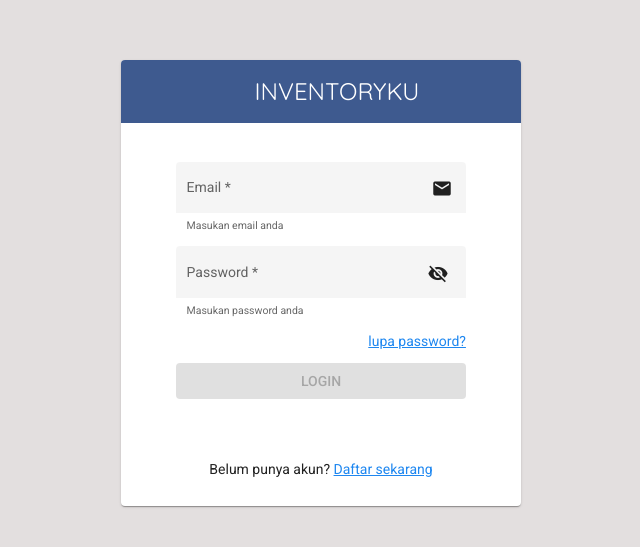
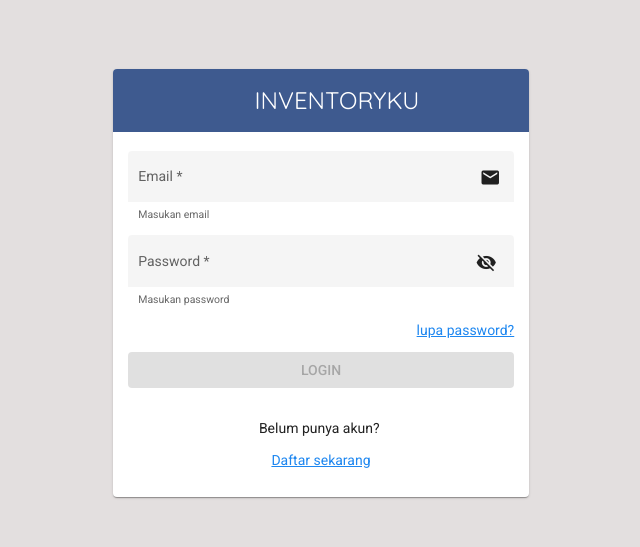
Before and after one commit to sagitadhyar/Personal-Project, an Angular app: page /login in a window 1280 px wide. Shown: the part 117-664 px from the top of the page, without its empty margins (319-959 px from the left). Built offline with nearby package versions, Linux system fonts and the light colour scheme.

Commit message:
mengurangi margin dan padding agar tampilan bagus di layar kecil

```diff
--- a/src/app/auth/forgot-password/forgot-password.component.html
+++ b/src/app/auth/forgot-password/forgot-password.component.html
@@ -5,7 +5,7 @@
         </mat-card-header>
         <mat-progress-bar [ngStyle]="{'visibility':isLoading==true ? 'visible' : 'hidden'}" mode="indeterminate"></mat-progress-bar>
         <mat-card-content class="uk-padding-small">
-            <form [formGroup]="forgotForm" (ngSubmit)="onSubmit()" class="login-form uk-flex uk-flex-column uk-margin-top uk-padding uk-padding-remove-vertical">
+            <form [formGroup]="forgotForm" (ngSubmit)="onSubmit()" class="login-form uk-flex uk-flex-column">
                 <!-- Input Email -->
                 <mat-form-field appearance="fill">
                     <mat-label>Email</mat-label>
@@ -52,9 +52,9 @@
 
                 <button mat-flat-button color="primary" type="submit" class="uk-flex uk-flex-right">Reset Password</button>
 
-                <mat-error class="uk-width-1-1 uk-text-center uk-margin-top">&nbsp; {{errorMsg}} &nbsp;</mat-error>
+                <mat-error class="uk-width-1-1 uk-text-center uk-margin-small-top">{{errorMsg}}</mat-error>
 
-                <div class="uk-flex uk-flex-center uk-margin-large-top uk-inline">
+                <div class="uk-flex uk-flex-center uk-margin-small-top uk-inline">
                     <p> kembali ke &nbsp;<a routerLink="/login"><u>Halaman Login</u></a></p>
                 </div>
             </form>
--- a/src/app/auth/login/login.component.html
+++ b/src/app/auth/login/login.component.html
@@ -1,17 +1,17 @@
-<div class="uk-flex uk-flex-middle uk-flex-center uk-height-viewport uk-padding" style="background-color: #E3DFDF;">
+<div class="uk-flex uk-flex-middle uk-flex-center uk-height-viewport uk-padding-small" style="background-color: #E3DFDF;">
     <mat-card class="uk-width-1-3@m uk-width-1-2@s uk-padding-remove">
         <mat-card-header class="uk-flex uk-flex-center uk-padding-small uk-padding-remove-horizontal uk-padding-remove-bottom">
             <h2 class="app-title">{{title}}</h2>
         </mat-card-header>
         <mat-progress-bar [ngStyle]="{'visibility':isLoading==true ? 'visible' : 'hidden'}" mode="indeterminate"></mat-progress-bar>
         <mat-card-content class="uk-padding-small">
-            <form [formGroup]="loginForm" (ngSubmit)="onSubmit()" class="login-form uk-flex uk-flex-column uk-margin-top uk-padding uk-padding-remove-vertical">
+            <form [formGroup]="loginForm" (ngSubmit)="onSubmit()" class="login-form uk-flex uk-flex-column ">
                 <!-- Input Email -->
                 <mat-form-field appearance="fill">
                     <mat-label>Email</mat-label>
                     <input type="email" matInput formControlName="email" [errorStateMatcher]="matcher"
                         placeholder="Ex. sagita@uad.ac.id">
-                    <mat-hint>Masukan email anda</mat-hint>
+                    <mat-hint>Masukan email</mat-hint>
                     <mat-error *ngIf="loginForm.controls['email'].hasError('email') && !loginForm.controls['email'].hasError('required')">
                         Mohon masukan email yang valid
                     </mat-error>
@@ -28,7 +28,7 @@
                     <button mat-icon-button matSuffix (click)="hide = !hide" type="button" [attr.aria-label]="'Hide password'" [attr.aria-pressed]="hide">
                         <mat-icon>{{hide ? 'visibility_off' : 'visibility'}}</mat-icon>
                     </button>
-                    <mat-hint>Masukan password anda</mat-hint>
+                    <mat-hint>Masukan password</mat-hint>
                     <mat-error *ngIf="loginForm.controls['password'].hasError('required')">
                         Password harus diisi
                     </mat-error>
@@ -41,9 +41,9 @@
 
                 <button mat-flat-button color="primary" type="submit" class="uk-flex uk-flex-right" [disabled]="!loginForm.valid">LOGIN</button>
 
-                <mat-error class="uk-width-1-1 uk-text-center uk-margin-top">&nbsp; {{errorMsg}} &nbsp;</mat-error>
+                <mat-error class="uk-width-1-1 uk-text-center uk-margin-small-top">{{errorMsg}}</mat-error>
 
-                <div class="uk-flex uk-flex-center uk-margin-top uk-inline">
+                <div class="uk-flex uk-flex-center uk-margin-top uk-text-center uk-flex-column">
                     <p>Belum punya akun?&nbsp;</p>
                     <p><a routerLink="/signup"><u>Daftar sekarang</u></a></p>
                 </div>
--- a/src/app/auth/signup/signup.component.html
+++ b/src/app/auth/signup/signup.component.html
@@ -5,7 +5,7 @@
         </mat-card-header>
         <mat-progress-bar [ngStyle]="{'visibility':isLoading==true ? 'visible' : 'hidden'}" mode="indeterminate"></mat-progress-bar>
         <mat-card-content class="uk-padding-small">
-            <form [formGroup]="signupForm" (ngSubmit)="onSubmit()" class="login-form uk-flex uk-flex-column uk-margin-top uk-padding uk-padding-remove-vertical">
+            <form [formGroup]="signupForm" (ngSubmit)="onSubmit()" class="login-form uk-flex uk-flex-column">
 
                 <!-- Input Username -->
                 <mat-form-field appearance="fill">
@@ -82,9 +82,9 @@
 
                 <button mat-flat-button color="primary" type="submit" class="uk-flex uk-flex-right" [disabled]="!signupForm.valid">Sign Up</button>
 
-                <mat-error class="uk-width-1-1 uk-text-center uk-margin-top">&nbsp; {{errorMsg}} &nbsp;</mat-error>
+                <mat-error class="uk-width-1-1 uk-text-center uk-margin-small-top">{{errorMsg}}</mat-error>
 
-                <div class="uk-flex uk-flex-center uk-margin-top uk-inline">
+                <div class="uk-flex uk-flex-center uk-margin-small-top uk-inline">
                     <p>Sudah punya akun?&nbsp;</p>
                     <p><a routerLink="/login"><u>Login</u></a></p>
                 </div>
```
